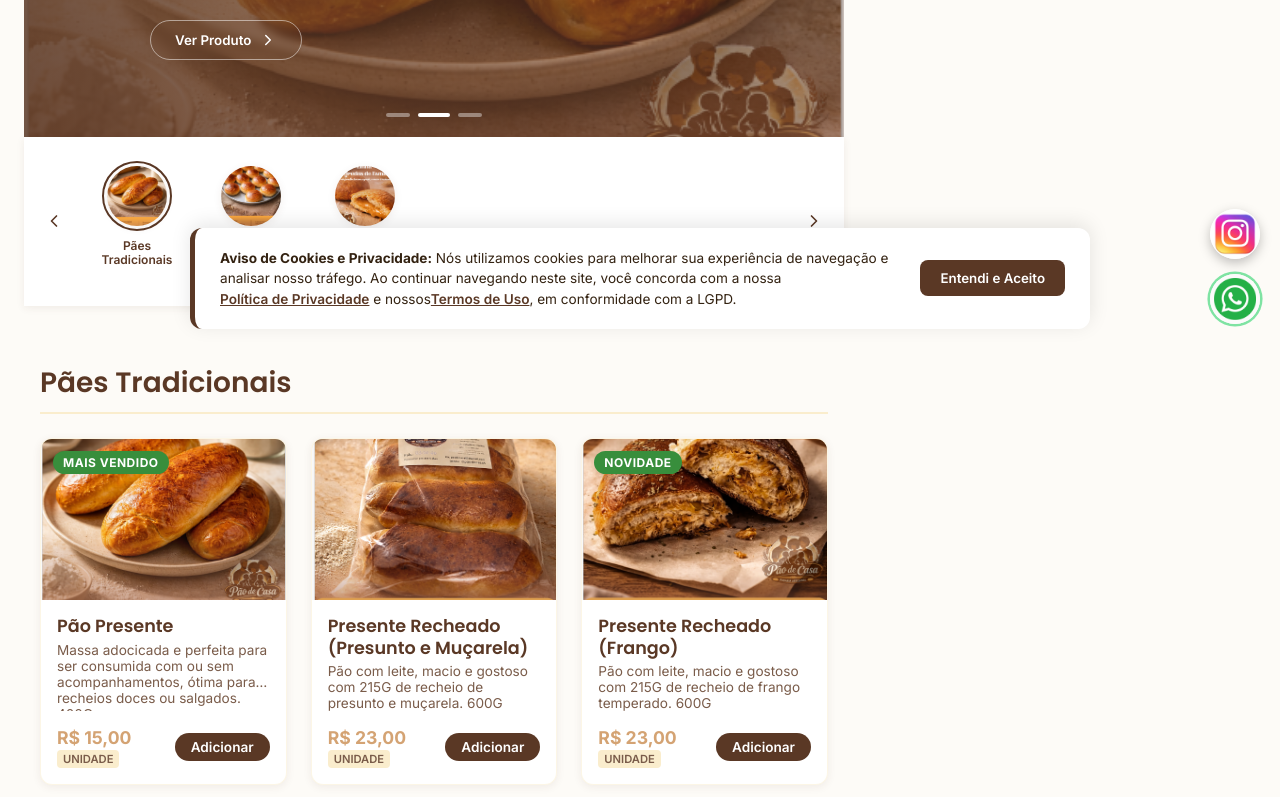
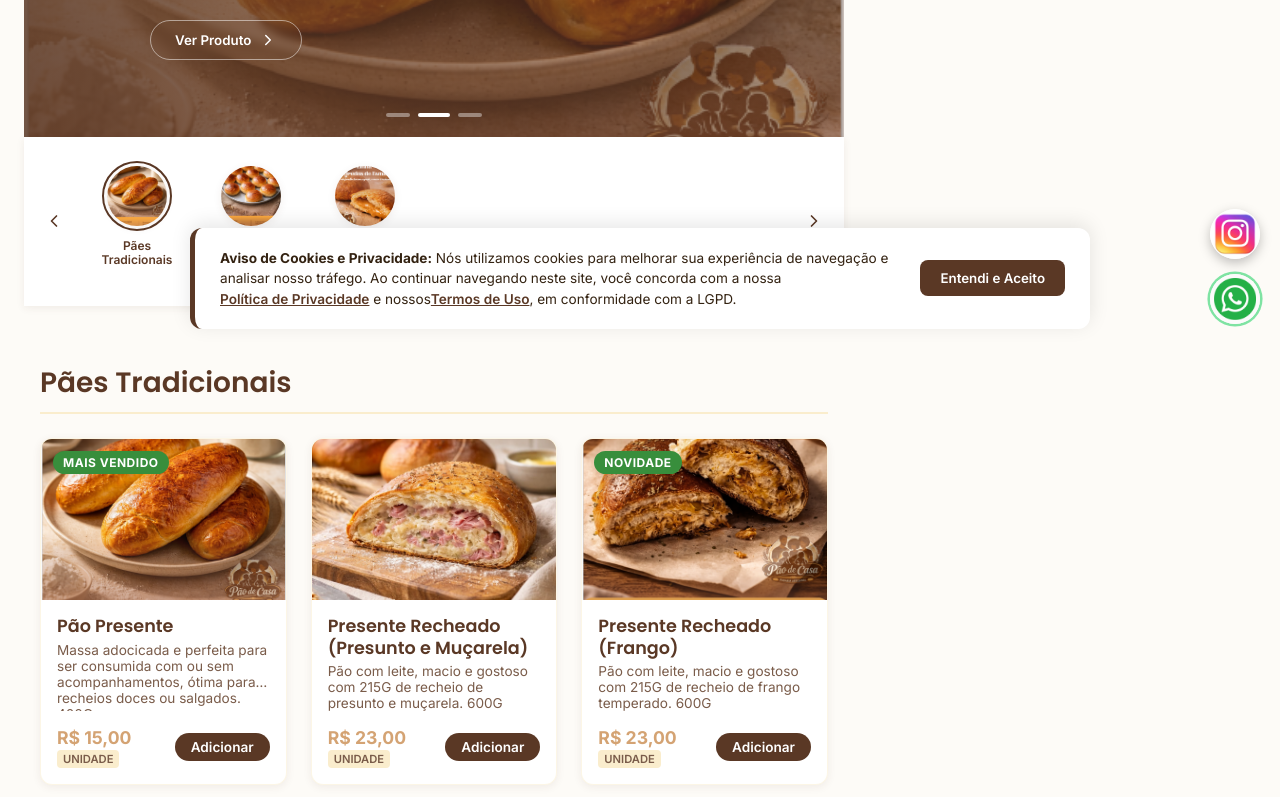
Before and after one commit to cristianealvesfr-hash/P-oartesanal, a React (Vite) app: page / in a window 1280 px wide. Shown: the part 456-1253 px from the top of the page. Built offline with nearby package versions, Linux system fonts and the light colour scheme.

Commit message:
Corrigir foto do Presente Recheado

```diff
--- a/src/data/menu.js
+++ b/src/data/menu.js
@@ -22,7 +22,7 @@ export const products = [
     name: 'Presente Recheado (Presunto e Muçarela)',
     description: 'Pão com leite, macio e gostoso com 215G de recheio de presunto e muçarela. 600G',
     price: 23.00,
-    image: '/assets/pão de casa png 4.png',
+    image: '/assets/presente_recheado_presunto.jpg',
     type: 'standard'
   },
   {
```
Also changed, not shown: public/assets/presente_recheado_presunto.jpg (added).
